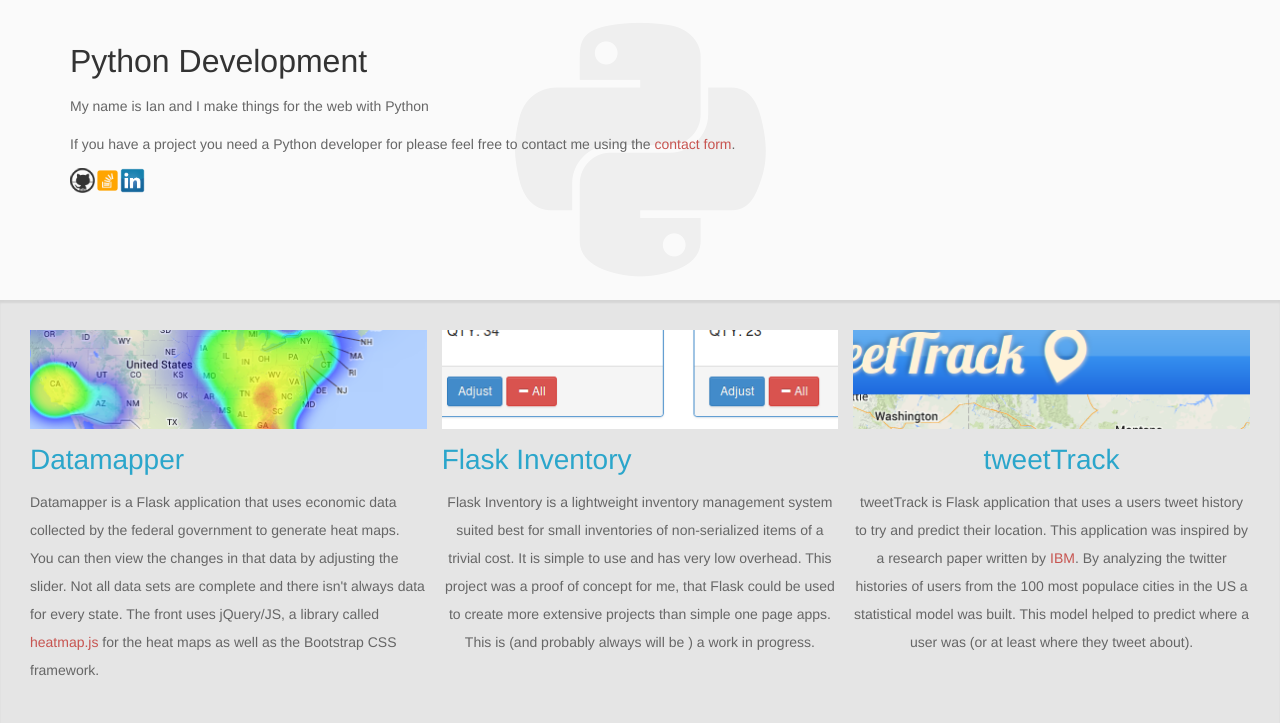
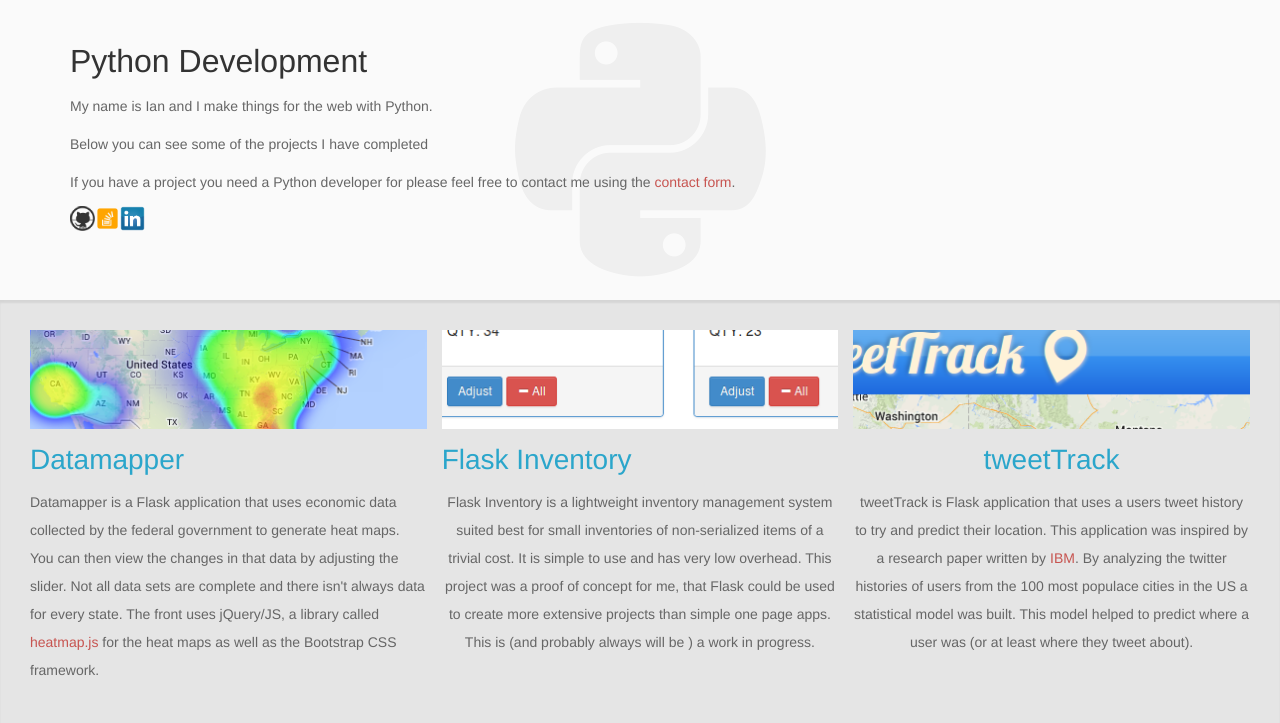
Before and after one commit to im-auld/ima-webdev, a Flask app: page / in a window 1280 px wide. Shown: the part 48-771 px from the top of the page. Run offline with Flask 2, Linux system fonts and the light colour scheme.

Commit message:
Added message for demos

```diff
--- a/app/templates/index.html
+++ b/app/templates/index.html
@@ -1,7 +1,8 @@
 {% extends 'layout.html' %}
 {% block main_content %}
     <h2>Python Development</h2>
-    <p>My name is Ian and I make things for the web with Python</p>
+    <p>My name is Ian and I make things for the web with Python.</p>
+    <p>Below you can see some of the projects I have completed</p>
     <p>
         If you have a project you need a Python developer for please feel
         free to contact me using the <a href="{{ url_for('contact') }}">contact form</a>.
```
